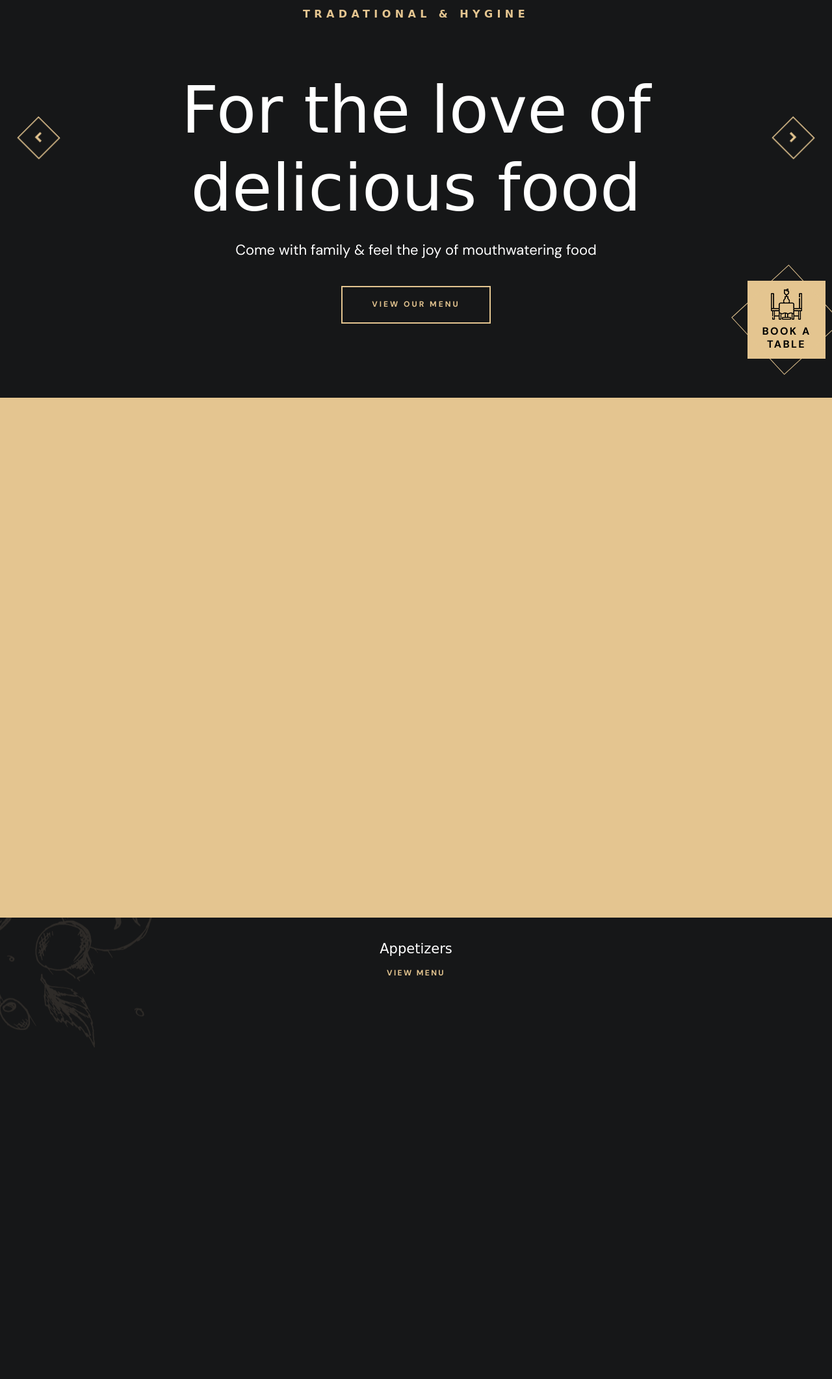
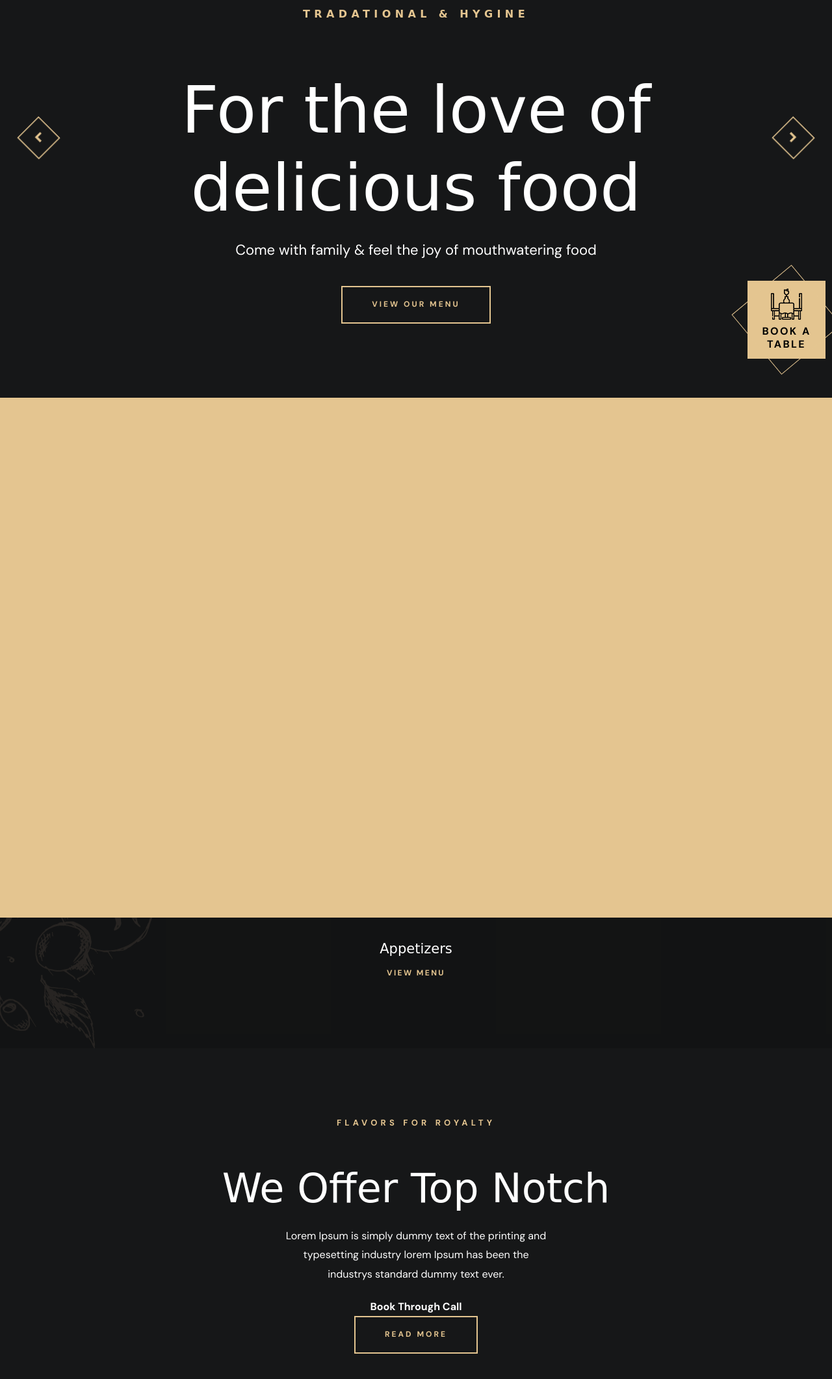
Before and after one commit to Krzysiek756/Grilli-Restaurant, a website: page src/index.pug in a window 1280 px wide. Shown: the part 188-2310 px from the top of the page at 65% size. Before the commit the page ends 1809 px from the top, so only its background shows below. Drawn offline with nearby package versions, Linux system fonts and the light colour scheme; files that its build step writes are made by us from their sources; files whose address does not match are found by name; a web font is replaced by a local one.

Commit message:
separator

```diff
--- a/src/parts/content.pug
+++ b/src/parts/content.pug
@@ -72,3 +72,21 @@
                             h3.offer__title Drinks
                             a.offer__link(href="")
                                 span VIEW MENU
+
+
+//Section About
+
+.about
+    .container
+        .row
+            .col-12.col-lg-12
+                .about__content
+                    .section__breaker
+                            .section__subtitle FLAVORS FOR ROYALTY
+                            .section__title We Offer Top Notch
+                            .section__p Lorem Ipsum is simply dummy text of the printing and typesetting industry lorem Ipsum has been the industrys standard dummy text ever.
+                            .section__contact
+                                .contact__p Book Through Call
+                                .btn.btn--about
+                                    span.text.text-1 Read More
+                                    span.text.text-2(aria-hidden='true') Read More
--- a/src/scss/_mixins.scss
+++ b/src/scss/_mixins.scss
@@ -102,6 +102,8 @@
 
         @include xl {
             display: none;
+
+
         }
 
 
@@ -182,6 +184,9 @@
 
 
 @mixin hover-two-lines($bottom) {
+
+    position: relative;
+
     &::after {
         content: '';
         position: absolute;
--- a/src/scss/components/_button.scss
+++ b/src/scss/components/_button.scss
@@ -22,7 +22,8 @@
 
 
     &--header,
-    &--hero {
+    &--hero,
+    &--about {
 
         position: relative;
 
@@ -78,7 +79,8 @@
     }
 
 
-    &--hero {
+    &--hero,
+    &--about {
 
         background-color: transparent;
         color: $gold-crayola;
--- a/src/scss/components/_container.scss
+++ b/src/scss/components/_container.scss
@@ -17,6 +17,33 @@
 
     text-align: center;
     gap: 20px;
+
+
+    .section__contact {
+
+
+        .contact {
+
+
+            &__p {
+                color: $white;
+                font-family: $fontFamily-dm_sans;
+                font-size: $fontSize-body-4;
+                line-height: $lineHeight-5;
+                font-weight: $weight-bold;
+
+            }
+
+            &__phone {
+
+                color: $gold-crayola;
+                font-size: 2.2rem;
+                margin-bottom: 30px;
+
+                @include hover-two-lines(-10px)
+            }
+        }
+    }
 
 
 
@@ -437,6 +464,8 @@
 /***************************Section Offers******************************/
 
 .offer {
+    background-color: $black-alpha-15;
+
 
     .container {
         max-width: 1230px !important;
@@ -608,3 +637,17 @@
     }
 
 }
+
+
+/***************************Section About******************************/
+/***************************Section About******************************/
+/***************************Section About******************************/
+
+
+.about {
+
+
+
+
+    // &__content {}
+}
--- a/src/scss/components/_header.scss
+++ b/src/scss/components/_header.scss
@@ -118,22 +118,31 @@
     display: none;
 
     @include xl {
-        @include rotate-square;
+
 
         display: flex;
 
         margin: 0 50px;
 
 
-        &::after {
-            transform: translate(50%, 50%) rotate(45deg);
-            left: -10px;
-        }
+        &::before {
+            content: '';
+            position: absolute;
+            width: 10px;
+            height: 10px;
+            border: 1px solid $gold-crayola;
+
+            transition: $transition-1;
+
+            bottom: 50%;
+            left: 0;
+
+            transform: translate(-50%, 50%) rotate(45deg);
 
 
 
+        }
     }
-
 
 }
 
```
Also changed, not shown: assets/css/main.min.css, index.html.
